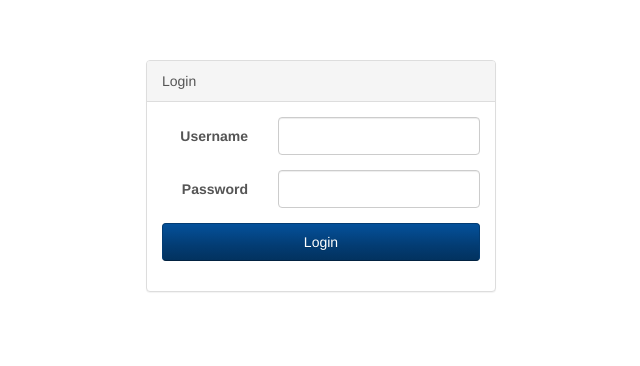
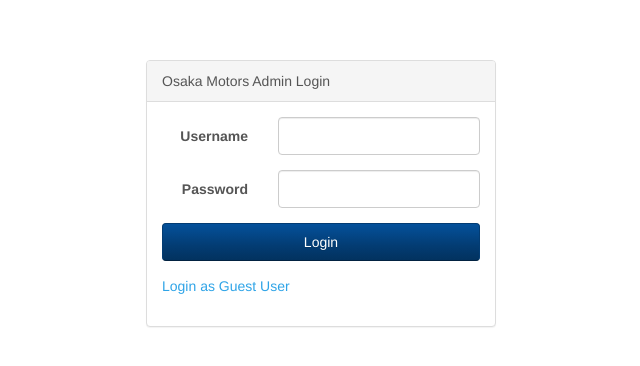
Before and after one commit to rikaz81/ng2_assignment, an Angular app in the folder my-demo-app/: page /login in a window 1280 px wide. Shown: the top 366 px of the page, without its empty margins (319-959 px from the left). Built offline with nearby package versions, Linux system fonts and the light colour scheme.

Commit message:
login page

```diff
--- a/my-demo-app/src/app/layout/layout.component.ts
+++ b/my-demo-app/src/app/layout/layout.component.ts
@@ -23,7 +23,7 @@ export class LayoutComponent implements OnInit {
   logout() {
 
     this.userService.logout();
-    this.router.navigate(['/', 'login']);
+    this.router.navigate(['/', 'guest-page']);
   }
 
   search() {
--- a/my-demo-app/src/app/login/login.component.html
+++ b/my-demo-app/src/app/login/login.component.html
@@ -7,9 +7,9 @@
 
   <div class="col-md-4 col-md-offset-4">
     <div class="panel panel-default">
-      <div class="panel-heading">Login</div>
+      <div class="panel-heading">Osaka Motors Admin Login</div>
       <div *ngIf="error" class="alert alert-dismissible alert-danger">
-        <strong>Invalid username or password</strong>
+        <strong>{{message}}</strong>
       </div>
       <div class="panel-body">
         <form #f class="form-horizontal" (ngSubmit)="checkLogin(userName.value,password.value)">
@@ -34,6 +34,12 @@
 
             <div class="col-md-12">
               <button class="btn-info btn-block btn" type="submit">Login</button>
+            </div>
+          </div>
+          <div class="form-group">
+
+            <div class="col-md-12">
+              <a [routerLink]="['/','guest-page']"> Login as Guest User</a>
             </div>
           </div>
         </form>
--- a/my-demo-app/src/app/login/login.component.ts
+++ b/my-demo-app/src/app/login/login.component.ts
@@ -11,6 +11,7 @@ export class LoginComponent implements OnInit {
 
   // user: Object = { userName: '', password: '' };
   error: boolean = false;
+  message: string;
   constructor(private router: Router, private userService: UserService) { }
 
   ngOnInit() {
@@ -18,6 +19,10 @@ export class LoginComponent implements OnInit {
 
   checkLogin(userName, password) {
     // console.log(this.user);
+    if (!userName || !password) {
+      this.error = true;
+      this.message = 'Username & Password required';
+    } else {
       this.error = false;
       this.userService.adminLogin({ name: userName, password: password })
         .subscribe((data) => {
@@ -27,8 +32,11 @@ export class LoginComponent implements OnInit {
         }, (err) => {
           this.error = true;
           console.log('Error @ adminLogin', err);
-        let errMsg = 'Invalid username or password';
+          this.message = 'Invalid username or password';
         });
+    }
+
+
 
 
 
```
Lines whose indentation alone changed are shown as unchanged.
